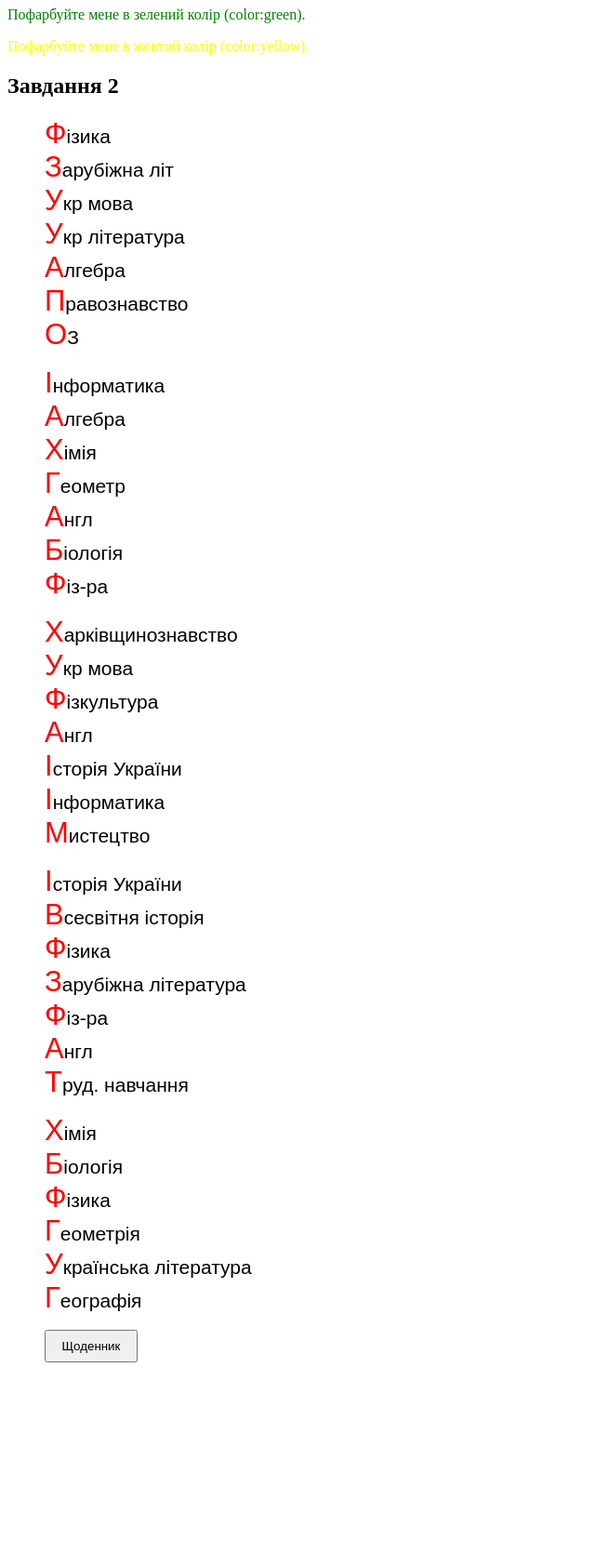
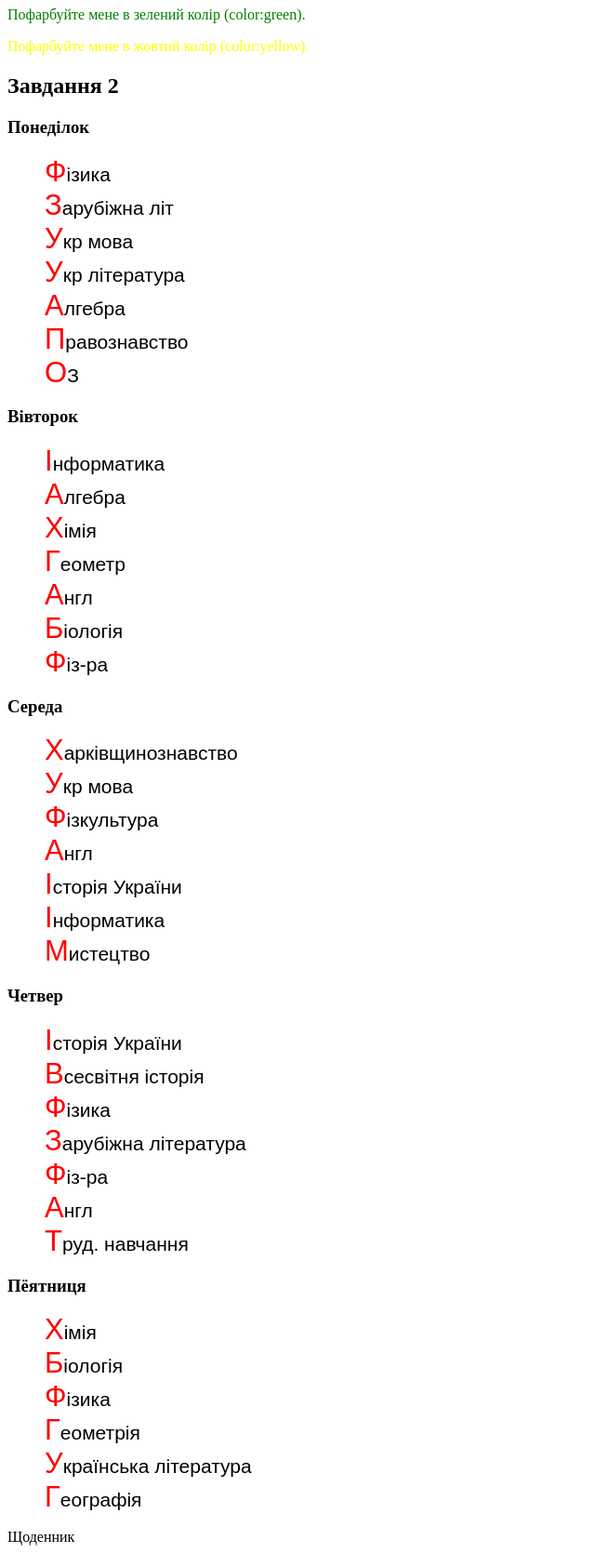
Before and after one commit to Max1mkasssss/HW-8, a plain HTML site: page index.html in a window 1280 px wide. Shown: the part 280-1950 px from the top of the page at 93% size, without its empty margins (0-640 px from the left). Before the commit the page ends 1753 px from the top, so only its background shows below. Drawn offline with Linux system fonts and the light colour scheme.

Commit message:
Виправив помилочку

```diff
--- a/index.html
+++ b/index.html
@@ -23,6 +23,7 @@
       <h2>Завдання 2</h2>
 
    <div id="lessons">
+    <h3>Понеділок</h3>
       <ol class="Monday">
         <li class="lessons">фізика</li>
         <li class="lessons">Зарубіжна літ</li>
@@ -32,6 +33,7 @@
         <li class="lessons">правознавство </li>
         <li class="lessons">ОЗ</li>
       </ol>
+      <h3>Вівторок</h3>
       <ol class="tuesday">
         <li class="lessons">інформатика </li>
         <li class="lessons">алгебра </li>
@@ -41,7 +43,7 @@
         <li class="lessons">біологія </li>
         <li class="lessons">фіз-ра</li>
       </ol>
-
+ <h3>Середа</h3>
       <ol class="wednesday">
         <li class="lessons">Харківщинознавство</li>
         <li class="lessons">Укр мова</li>
@@ -51,7 +53,7 @@
         <li class="lessons">інформатика  </li>
         <li class="lessons">мистецтво</li>
       </ol>
-
+    <h3>Четвер</h3>
       <ol class="thursday">
         <li class="lessons">історія України </li>
         <li class="lessons">всесвітня історія </li>
@@ -61,7 +63,7 @@
         <li class="lessons">англ</li>
         <li class="lessons">труд. навчання </li>
       </ol>
-
+<h3>Пёятниця</h3>
       <ol class="friday">
         <li class="lessons">хімія</li>
         <li class="lessons">біологія </li>
@@ -71,6 +73,6 @@
         <li class="lessons">географія</li>
       </ol>
     </div>
-      <button><a href="https://nz.ua" target="_blank">Щоденник</a></button>
+    <a href="https://nz.ua" target="_blank">Щоденник</a>
 </body>
 </html>
--- a/style.css
+++ b/style.css
@@ -63,7 +63,7 @@ h3 + p:nth-child(odd){
     justify-content: align-items;
     transition: 0.5s;
 }
-button{
+/* button{
     height: 35px;
     width: 100px;
     margin-left: 40px;
@@ -74,8 +74,8 @@ button:hover{
 }
 button:focus{
     color: blue;
-    background-color: lightblue;
-}
+    background-color: lightblue; */
+/* } */
 a{
     text-decoration: none;
 }
@@ -85,11 +85,12 @@ a:link{
 a:visited{
     color: blue;
 }
-.Monday > .lessons:first-letter,
+/* .Monday > .lessons:first-letter,
 .tuesday > .lessons:first-letter,
 .wednesday > .lessons:first-letter,
 .thursday > .lessons:first-letter,
-.friday > .lessons:first-letter{
+.friday > .lessons:first-letter */
+.lessons::first-letter{
     color: red;
     font-size: 31px;
     text-transform: uppercase;
```
